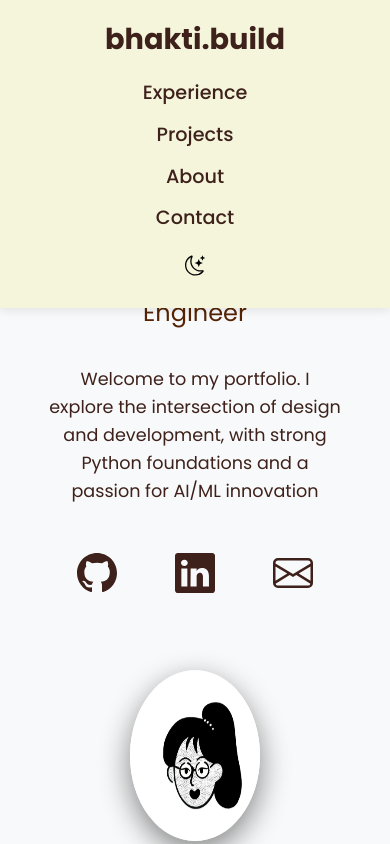
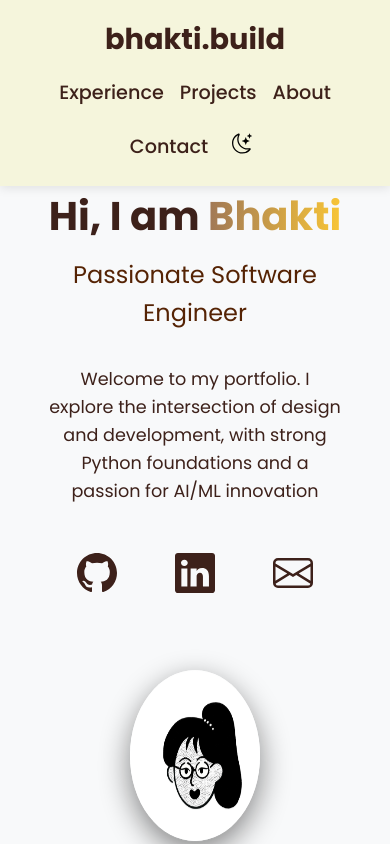
Before and after one commit to davebhakti/my-portfolio, a React (Create React App) app: page / in a window 390 px wide. Shown: the top 844 px of the page. Built offline with nearby package versions, Linux system fonts and the light colour scheme.

Commit message:
Tweaked around

```diff
--- a/src/components/Header.css
+++ b/src/components/Header.css
@@ -125,9 +125,14 @@
 }
 
 @media (max-width: 480px) {
+  .header-container {
+    padding: 1rem;
+    flex-direction: column;
+  }
+
   .nav-menu {
-    flex-direction: column;
-    gap: 0.8rem;
-    align-items: center;
+    margin-top: 1rem;
+    gap: 1rem; /* smaller gap */
+    justify-content: center;
   }
 }
```
